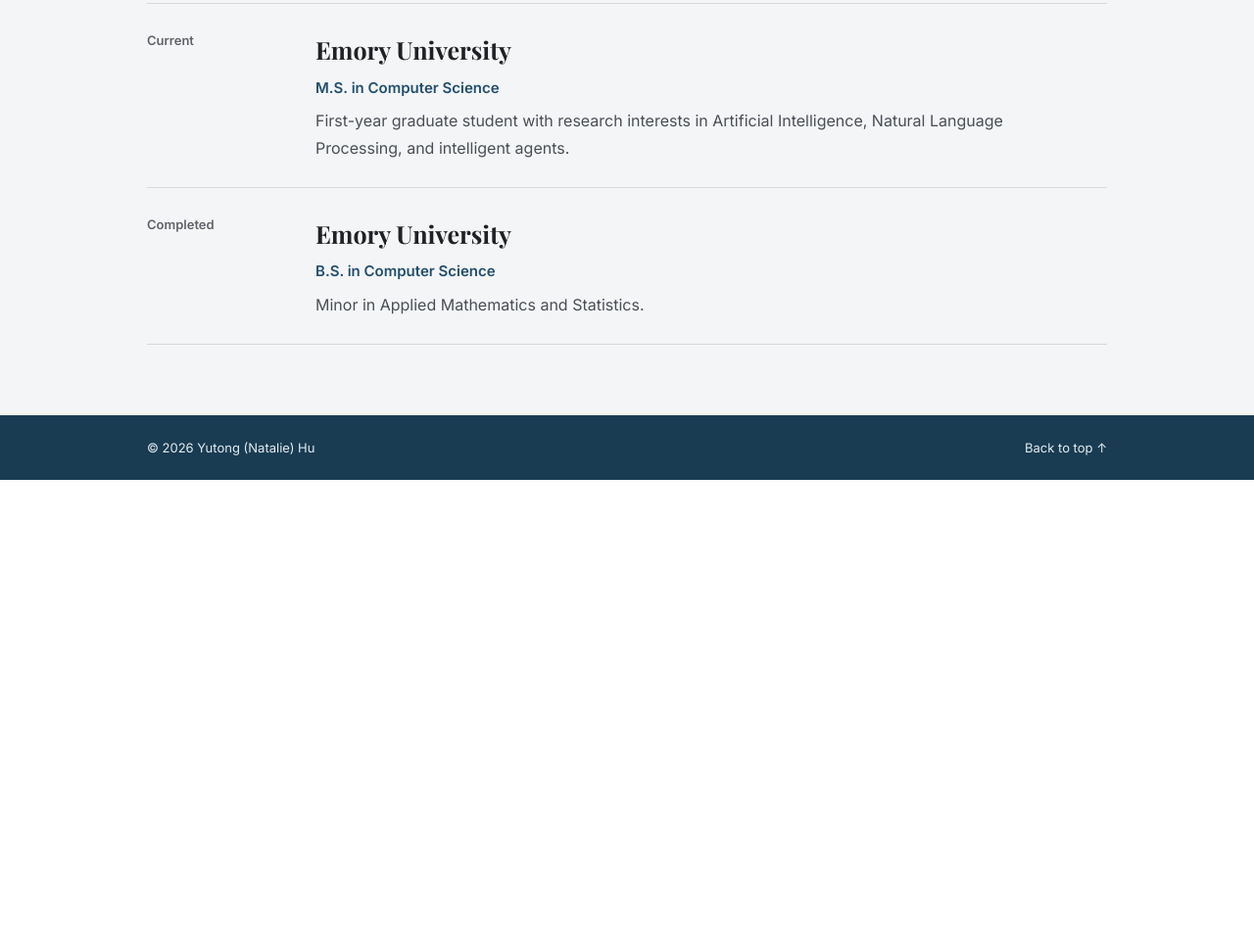
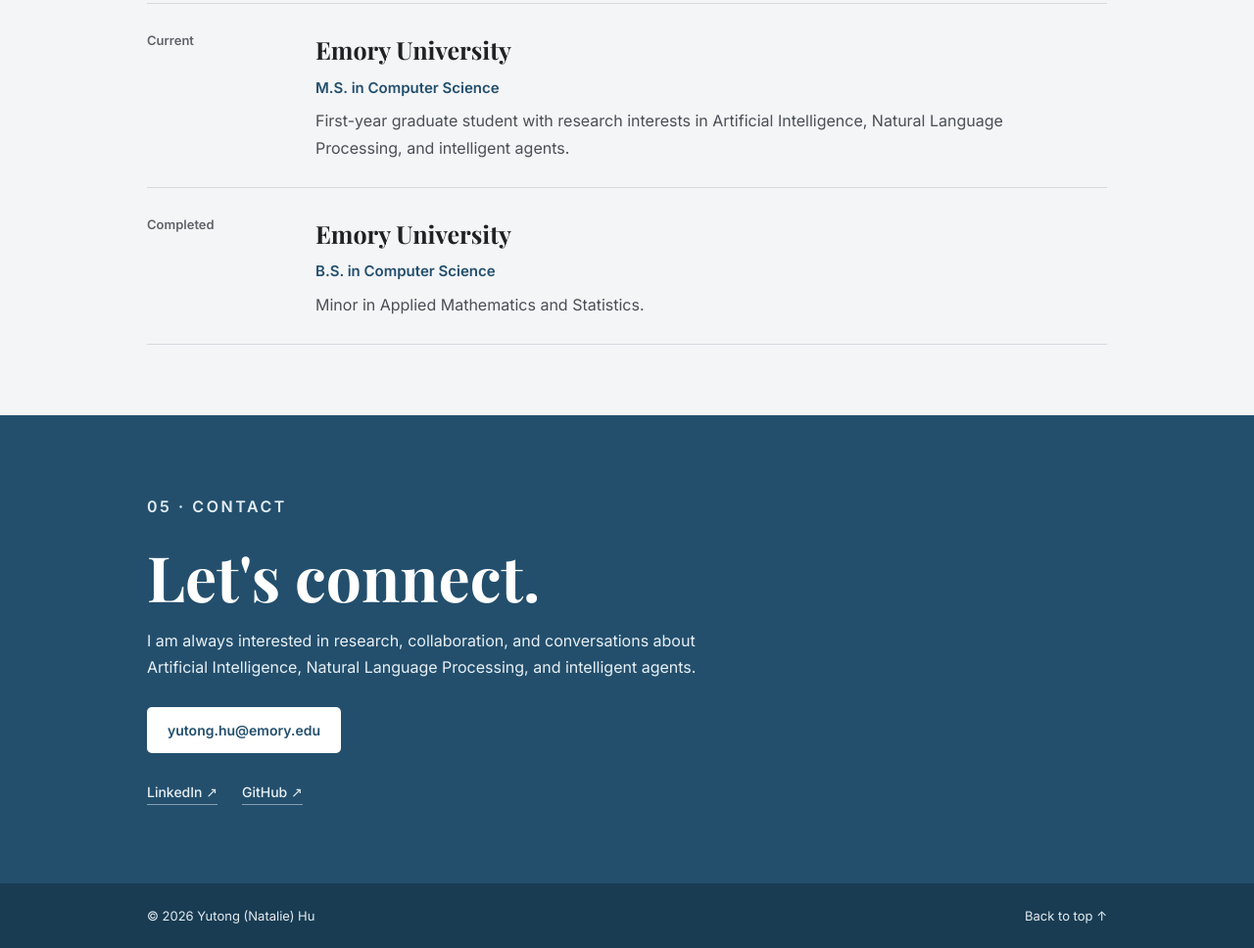
Before and after one commit to YutongHu-Natalie/YutongHu-Natalie.github.io, a plain HTML site: page index.html in a window 1280 px wide. Shown: the part 2937-3905 px from the top of the page at 98% size. Before the commit the page ends 3427 px from the top, so only its background shows below. Drawn offline with nearby package versions, Linux system fonts and the light colour scheme.

Commit message:
Update index.html

```diff
--- a/index.html
+++ b/index.html
@@ -522,6 +522,60 @@
         </section>
 
 
+        <!-- =========================
+             Contact
+             ========================= -->
+
+        <section id="contact" class="contact-section">
+
+            <div class="contact-container">
+
+                <p class="eyebrow">
+                    05 · Contact
+                </p>
+
+                <h2>
+                    Let's connect.
+                </h2>
+
+                <p>
+                    I am always interested in research, collaboration,
+                    and conversations about Artificial Intelligence,
+                    Natural Language Processing, and intelligent agents.
+                </p>
+
+
+                <a
+                    href="mailto:yutong.hu@emory.edu"
+                    class="button contact-button"
+                >
+                    yutong.hu@emory.edu
+                </a>
+
+
+                <div class="contact-links">
+
+                    <a
+                        href="https://www.linkedin.com/in/yutong-hu-natalie/"
+                        target="_blank"
+                        rel="noopener noreferrer"
+                    >
+                        LinkedIn ↗
+                    </a>
+
+                    <a
+                        href="https://github.com/YutongHu-Natalie"
+                        target="_blank"
+                        rel="noopener noreferrer"
+                    >
+                        GitHub ↗
+                    </a>
+
+                </div>
+
+            </div>
+
+        </section>
 
     </main>
 
```
